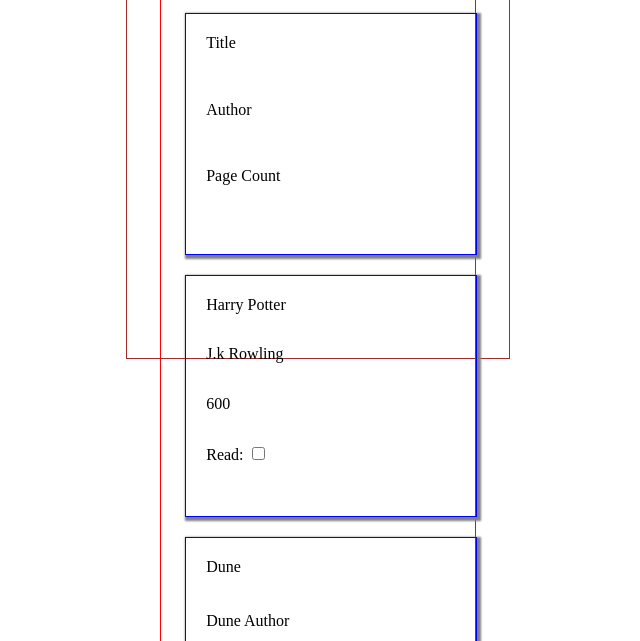
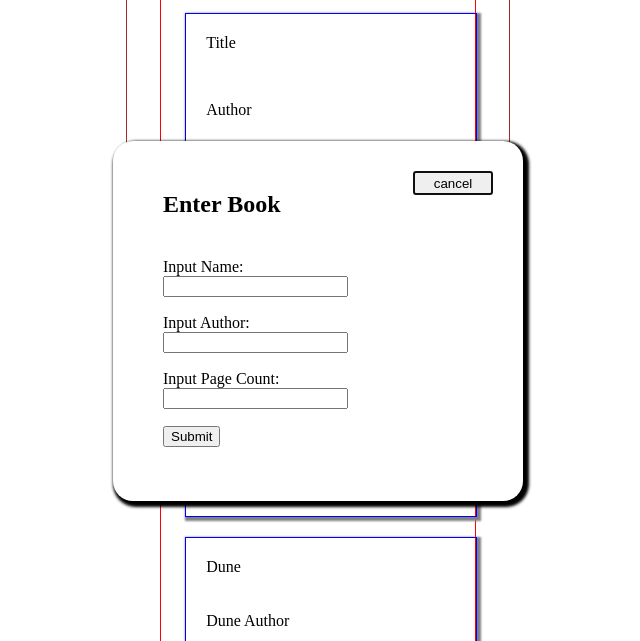
Before and after one commit to MSanouvo/Mock-Library-App, a plain HTML site: page index.html in a window 1280 px wide. Shown: the part 159-800 px from the top of the page, without its empty margins (322-962 px from the left). Drawn offline with Linux system fonts and the light colour scheme.

Commit message:
Created dialog modal for book entry
- needed a way to enter book info
- created modal in HTML with a form for book entry
- Styled the modal to be center of the page
- currently no functionality

```diff
--- a/index.html
+++ b/index.html
@@ -19,6 +19,27 @@
                 </div>
             </div>
         </div>
+        <dialog class="modal">
+            <button class="close" autofocus>cancel</button>
+            <form class="book-form" action="script.js" method="dialog">
+                <span><h2>Enter Book</h2></span>
+                <div class="input name">
+                    <label for="name">Input Name: </label>
+                    <input type="text" name="Book Name" id="name">
+                </div>
+                <div class="input author">
+                    <label for="author">Input Author:</label>
+                    <input type="text" name="Book Author" id="author">
+                </div>
+                <div class="input page">
+                    <label for="page_count">Input Page Count:</label>
+                    <input type="number" name="Page Count" id="page_count">
+                </div>
+                <div class="input submit">
+                    <button type="submit">Submit</button>
+                </div>
+            </form>
+        </dialog>
     </div>
 </body>
 <script src="script.js"></script>
--- a/script.js
+++ b/script.js
@@ -1,8 +1,4 @@
-//DOMS
 const bookShelf = document.querySelector('.shelfspace')
-
-
-//Functions/Functionality
 let myLibrary = [];
 
 function Book(name, author, page_count) {
@@ -12,12 +8,17 @@ function Book(name, author, page_count) {
     this.read = false
 }
 
+function addBookToLibrary(book){
+    myLibrary.push(book)
+}
+
+//example objects
 const harryP = new Book('Harry Potter', "J.k Rowling", 600)
 const dune = new Book('Dune', 'Dune Author')
 
-function addBookToLibrary(book){
-    myLibrary.push(book)
-}
+addBookToLibrary(harryP)
+addBookToLibrary(dune)
+
 
 
 function displayLibrary(){
@@ -84,10 +85,7 @@ Book.prototype.isRead = function(){
     this.read = true
 }
 
-addBookToLibrary(harryP)
-addBookToLibrary(dune)
+
 
 displayLibrary()
 //removeBook(dune)
-
-harryP.isRead()
--- a/style.css
+++ b/style.css
@@ -48,3 +48,41 @@ body{
     padding: 20px;
     width: 250px;
 }
+
+dialog{
+    height: 300px;
+    width: 350px;
+    display: grid;
+    grid-template-columns: 1fr 100px;
+    padding: 30px;
+    box-shadow: 3px 3px 3px 3px black;
+    border: none;
+    border-radius: 20px;
+    position: absolute;
+    top: 300px;
+}
+
+.book-form{
+    width: 200px;
+    display: grid;
+    padding: 0px 20px 20px;
+    grid-row: 1;
+    gap: 10px;
+
+}
+
+.close{
+    grid-column: 2;
+    height: 20px;
+    width: 80px;
+    padding: 10px;
+    display: flex;
+    justify-content: center;
+    align-items: center;
+    justify-self: end;
+}
+
+.input{
+    align-self: center;
+    justify-self: start;
+}
```
